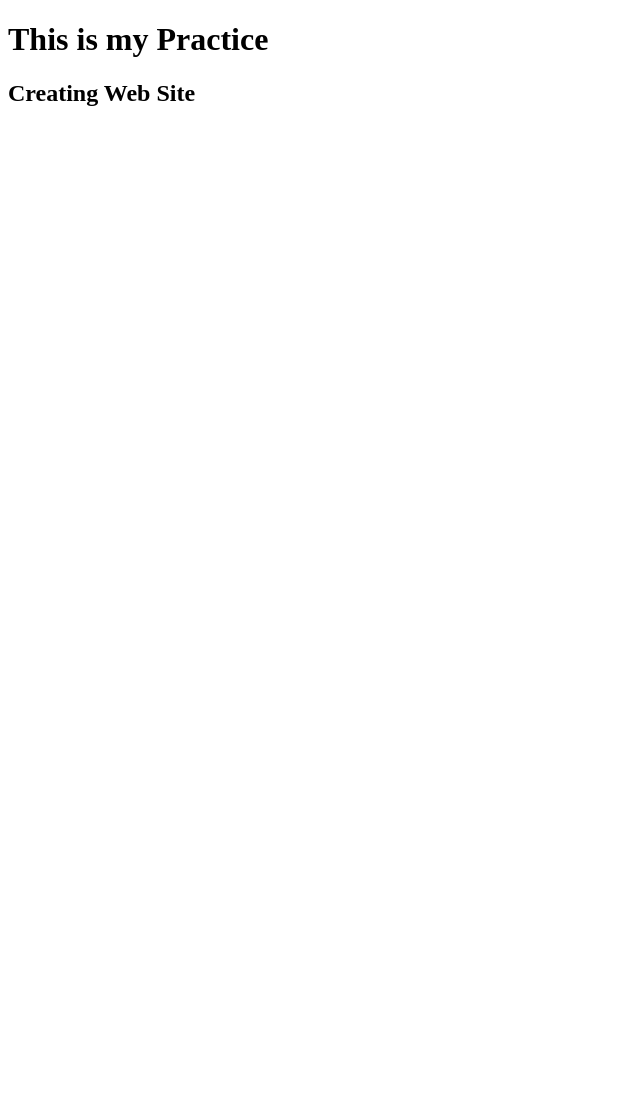
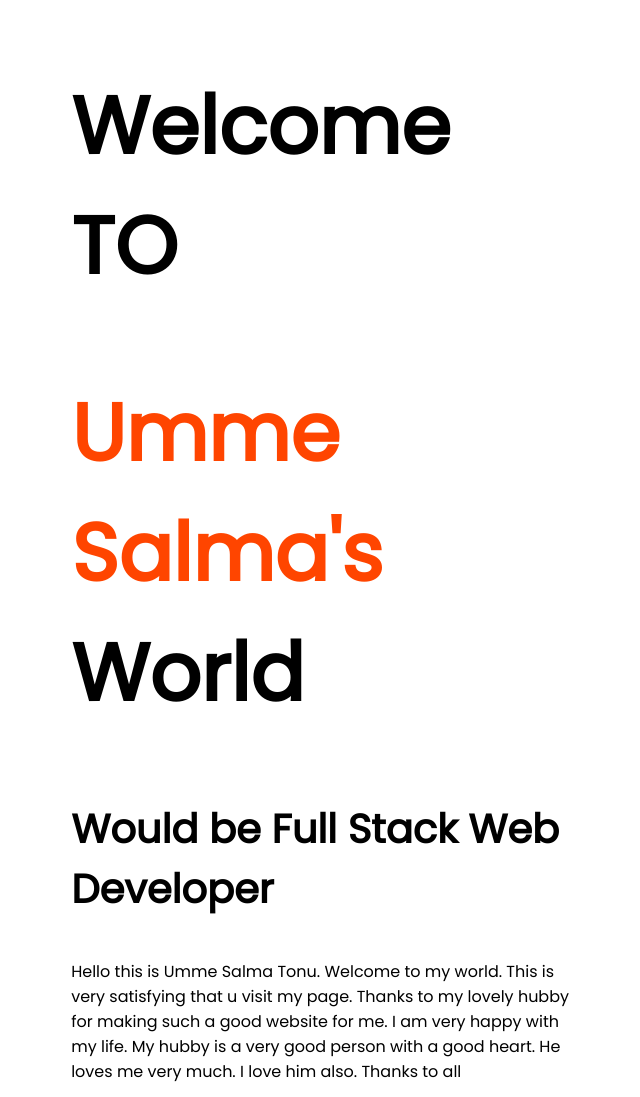
Before and after one commit to sahedrana/practice-my-life, a plain HTML site: page index.html in a window 1280 px wide. Shown: the top 1097 px of the page, without its empty margins (0-640 px from the left). Before the commit the page ends 800 px from the top, so only its background shows below. Drawn offline with Linux system fonts and the light colour scheme.

Commit message:
revised-it

```diff
--- a/index.html
+++ b/index.html
@@ -5,12 +5,30 @@
     <meta charset="UTF-8">
     <meta http-equiv="X-UA-Compatible" content="IE=edge">
     <meta name="viewport" content="width=device-width, initial-scale=1.0">
-    <title>practice</title>
+    <title>my practice</title>
+    <link rel="preconnect" href="https://fonts.googleapis.com">
+    <link rel="preconnect" href="https://fonts.gstatic.com" crossorigin>
+    <link href="https://fonts.googleapis.com/css2?family=Poppins&display=swap" rel="stylesheet">
+    <link rel="stylesheet" href="style.css">
 </head>
 
 <body>
-    <h1>This is my Practice</h1>
-    <h2>Creating Web Site</h2>
+    <section class="flexi-cont">
+        <div class="half-hobe">
+            <h1>Welcome TO</h1>
+            <h1><span class="title-color">Umme Salma's</span> World</h1>
+            <h3>Would be Full Stack Web Developer</h3>
+            <p>Hello this is Umme Salma Tonu. Welcome to my world. This is very satisfying that u visit my page. Thanks
+                to my lovely hubby for making such a good website for me. I am very happy with my life. My hubby is a
+                very good person with a good heart. He loves me very much. I love him also. Thanks to all</p>
+            <a class="add-me" href="https://www.linkedin.com/in/sahed-rana-350099229/">FOLLOW ME</a>
+        </div>
+        <div class="half-hobe">
+            <img src="images/my-bg (1).png" alt="">
+        </div>
+
+
+    </section>
 
 </body>
 
--- /dev/null
+++ b/style.css
@@ -0,0 +1,23 @@
+body{
+    font-family: 'Poppins', sans-serif;
+}
+h1{
+    font-size: 80px;
+}
+h3{
+    font-size: 40px;
+}
+.title-color{
+    color: orangered;
+}
+.flex-cont{
+   display: flex;
+   margin-bottom: 100px;
+}
+.half-hobe{
+    width: 40%;
+    padding-left: 5%;
+}
+..half-hobe img{
+    width: 80%;
+}
```
Also changed, not shown: images/20210812_151930.jpg (deleted), images/20210812_151956.jpg (deleted), images/my-bg (1).png (added), images/my-bg2.png.
